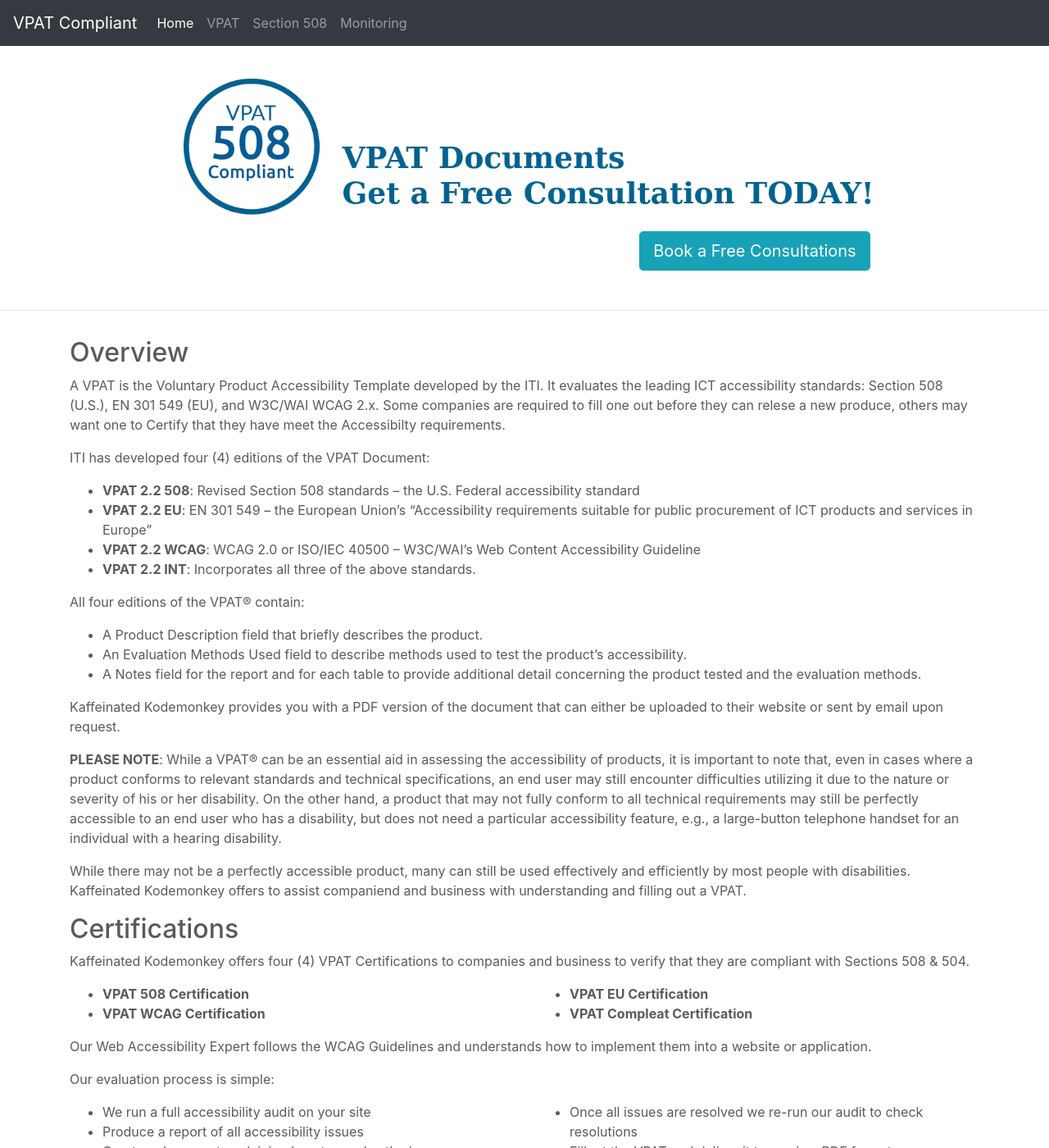
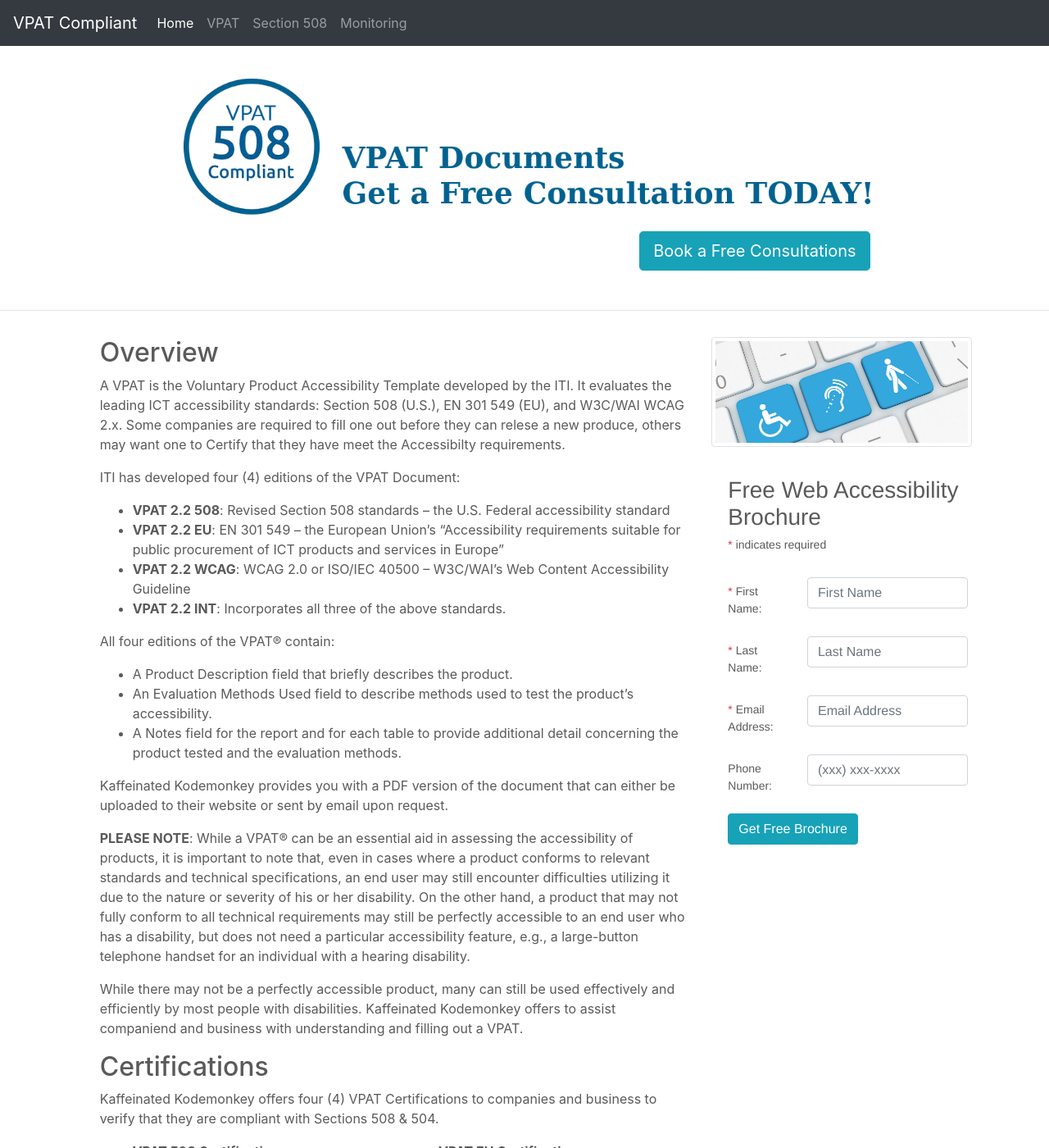
Before and after one commit to Kaffeianted-Kodemonkey/VPAT-Compliant, a Jekyll site: the page built from VPAT.html, in a window 1280 px wide and 1400 px high. Shown: the whole window at 82% size. Built offline with Jekyll 4.4.1, drawn with Linux system fonts in a browser that asks for light colours; comment, search, counter and statistics services are not loaded.

Commit message:
add form

```diff
--- a/VPAT.html
+++ b/VPAT.html
@@ -6,6 +6,8 @@
 description: VPAT Compliant. We fill out VPAT Documents and offer Accessibilty Certifications.
 ---
 
+<div class="row">
+  <div class="col-7 offset-1">
 
     <h2>Overview</h2>
 
@@ -85,3 +87,71 @@
 
     <p>To get your VPAT Certification or have our Expert compleat your VPAT for you just book a Free Consultation and an Accessibilty Expert contat you ASAP.</p>
     <a class="btn btn-md btn-info" href="https://kaffeinatedkodemonkey.youcanbook.me/" target="_blank">Book a Free Consultation</a>
+  </div>
+  <div class="col-4">
+    <p><img src="{{ site.url }}/assets/images/Accessibilty-Audit-Hero-Image.jpg" style="width:80%;" class="img-thumbnail img-fluid" alt="Web Accessibilty Brochure"></p>
+
+    <!-- Begin MailChimp Signup Form -->
+    <!-- <link href="//cdn-images.mailchimp.com/embedcode/classic-10_7.css" rel="stylesheet" type="text/css"> -->
+    <style type="text/css">
+      #mc_embed_signup{background:#fff; clear:left; padding: 20px; font:14px Helvetica,Arial,sans-serif; }
+      /* Add your own MailChimp form style overrides in your site stylesheet or in this style block.
+         We recommend moving this block and the preceding CSS link to the HEAD of your HTML file. */
+    </style>
+
+    <div id="mc_embed_signup">
+      <form action="https://kaffeinatedkodemonkey.us11.list-manage.com/subscribe/post?u=25ed2db8c5f44be422ac9503a&amp;id=4bd59d6de7" method="post" id="mc-embedded-subscribe-form" name="mc-embedded-subscribe-form" class="validate" target="_blank" novalidate>
+        <div id="mc_embed_signup_scroll">
+           <h3>Free Web Accessibility Brochure</h3>
+
+           <div class="indicates-required"><span class="text-danger">*</span> indicates required</div>
+           <p>&nbsp;</p>
+
+          <div class="form-group row">
+            <label for="fname" class="col-sm-3 col-form-label"><span class="text-danger">*</span> First Name:</label>
+            <div class="col-sm-7">
+              <input type="text" class="form-control" name="FNAME" id="fname" placeholder="First Name" required>
+            </div>
+          </div>
+          <div class="form-group row">
+            <label for="lname" class="col-sm-3 col-form-label"><span class="text-danger">*</span> Last Name:</label>
+            <div class="col-sm-7">
+              <input type="text" class="form-control" name="LNAME" id="lname" placeholder="Last Name" required>
+            </div>
+          </div>
+          <div class="form-group row">
+            <label for="email" class="col-sm-3 col-form-label"><span class="text-danger">*</span> Email Address:</label>
+            <div class="col-sm-7">
+              <input type="email" class="form-control" id="email" name="EMAIL" placeholder="Email Address" required>
+            </div>
+          </div>
+          <div class="form-group row">
+            <label for="phone" class="col-sm-3 col-form-label">Phone Number:</label>
+            <div class="col-sm-7">
+               <input type="text" name="PHONE" class="form-control" value="" id="phone" placeholder="(xxx) xxx-xxxx">
+           </div>
+          </div>
+
+          <div id="mce-responses" class="clear">
+            <div class="response" id="mce-error-response" style="display:none"></div>
+            <div class="response" id="mce-success-response" style="display:none"></div>
+          </div>    <!-- real people should not fill this in and expect good things - do not remove this or risk form bot signups-->
+
+          <div style="position: absolute; left: -5000px;" aria-hidden="true"><input type="text" name="b_25ed2db8c5f44be422ac9503a_3b9e966271" tabindex="-1" value=""></div>
+
+          <div class="form-group row">
+           <div class="col-sm-2">
+             <button type="submit" class="btn btn-info btn-md" id="mc-embedded-subscribe" >Get Free Brochure</button>
+           </div>
+         </div>
+      </div>
+    </form>
+    <p>&nbsp;</p>
+    <p>&nbsp;</p>
+    <p>&nbsp;</p>
+    <p>&nbsp;</p>
+    <p>&nbsp;</p>
+  </div>
+  <script type='text/javascript' src='//s3.amazonaws.com/downloads.mailchimp.com/js/mc-validate.js'></script><script type='text/javascript'>(function($) {window.fnames = new Array(); window.ftypes = new Array();fnames[1]='FNAME';ftypes[1]='text';fnames[2]='LNAME';ftypes[2]='text';fnames[0]='EMAIL';ftypes[0]='email';fnames[3]='MMERGE3';ftypes[3]='phone';}(jQuery));var $mcj = jQuery.noConflict(true);</script>
+  <!--End mc_embed_signup-->
+</div><!-- Column -->
--- a/_layouts/page-template.html
+++ b/_layouts/page-template.html
@@ -27,7 +27,7 @@
 
       <hr class="featurette-divider">
 
-      <div class="container">
+      <div class="container-fluid">
         <div class="row">
           <div class="col">
               {{ content }}
```
Also changed, not shown: assets/images/Accessibilty-Audit-Hero-Image.jpg (added). Lines whose indentation alone changed are shown as unchanged.
